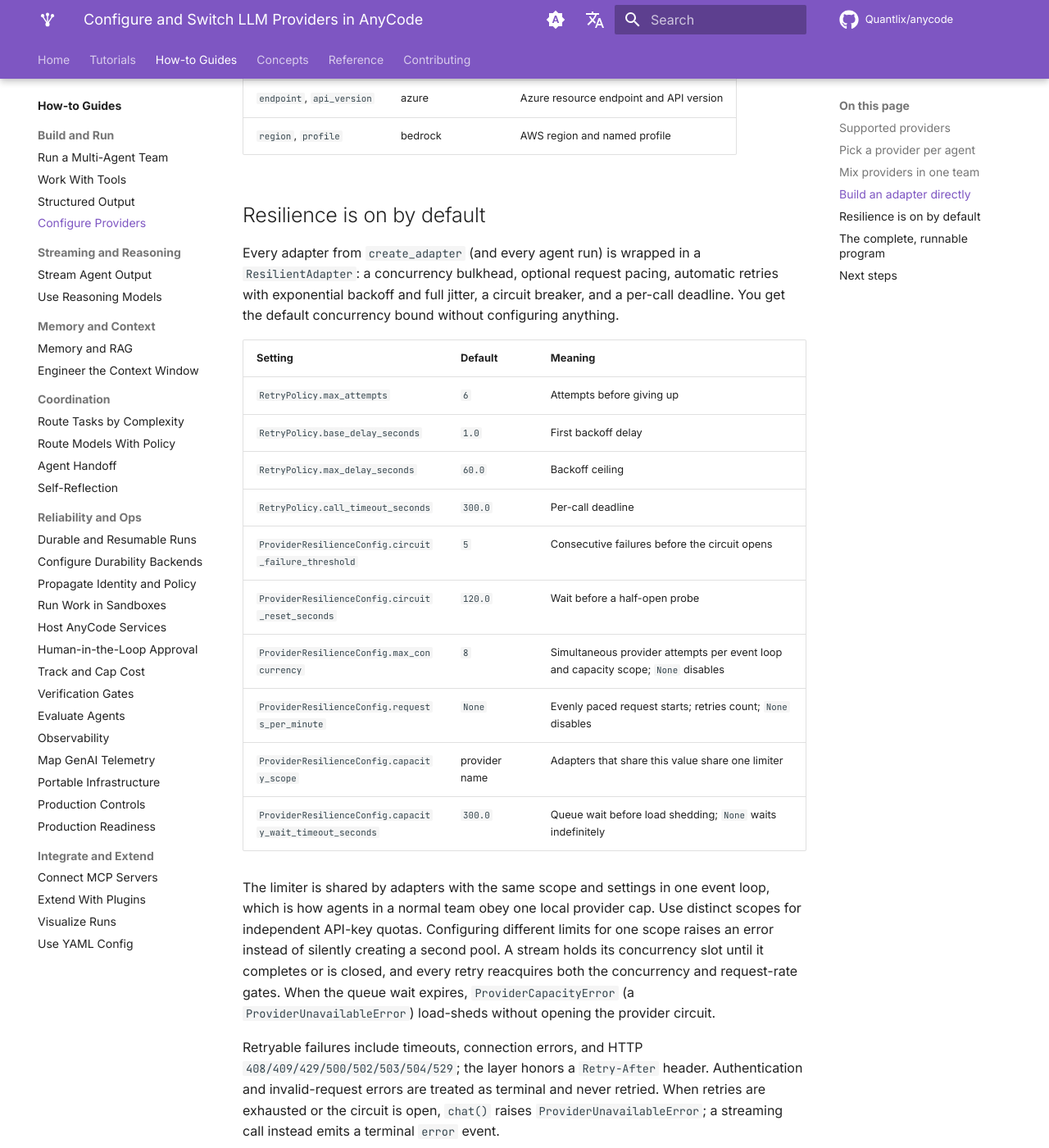
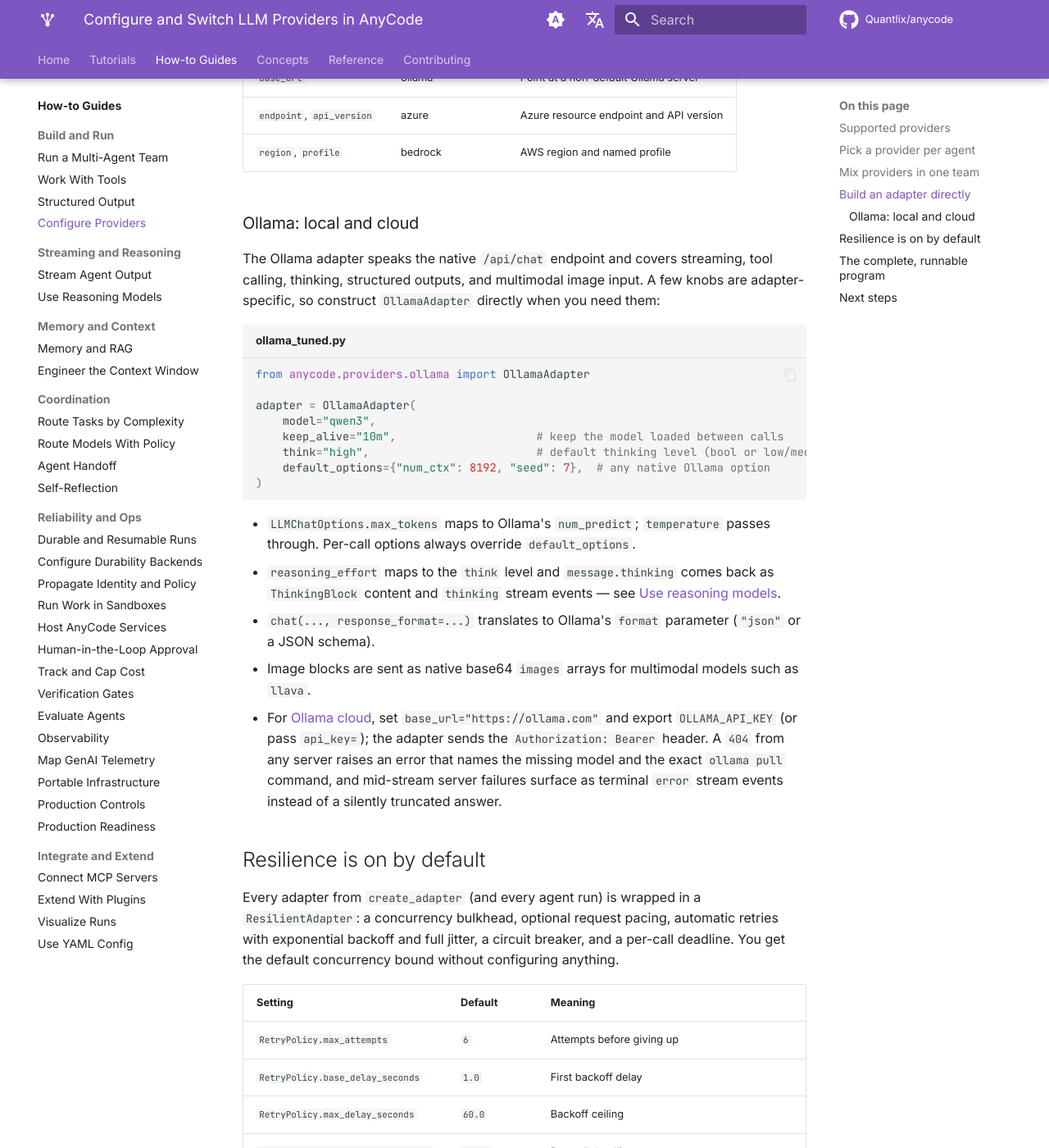
Before and after one commit to Quantlix/anycode, an MkDocs documentation site: the page built from site_docs/guides/providers.md, in a window 1280 px wide and 1400 px high, scrolled down 2585 px. Shown: the whole window at 82% size. Built offline with MkDocs 1.6.1 and Material for MkDocs 9.7.7, drawn with Linux system fonts in a browser that asks for light colours; comment, search, counter and statistics services are not loaded; the version menu is left out; some of the changed text lies outside the part shown.

Commit message:
docs: document robust ollama integration

````diff
--- a/site_docs/guides/providers.md
+++ b/site_docs/guides/providers.md
@@ -15,7 +15,7 @@ AnyCode is provider-agnostic: every agent names a `provider` and a `model`, and
 | `anthropic` | `claude-haiku-4-5`, `claude-sonnet-5` | `ANTHROPIC_API_KEY` | `anycode-py[anthropic]` |
 | `openai` | `gpt-4o-mini`, `gpt-5` | `OPENAI_API_KEY` | `anycode-py[openai]` |
 | `google` | `gemini-2.5-flash` | `GOOGLE_API_KEY` or `GEMINI_API_KEY` | `anycode-py[google]` |
-| `ollama` | any local model (e.g. `llama3.1`) | none (local server) | `anycode-py[ollama]` |
+| `ollama` | any local model (e.g. `llama3.1`), or cloud models on ollama.com | none locally; `OLLAMA_API_KEY` for ollama.com | `anycode-py[ollama]` |
 | `bedrock` | AWS-hosted model IDs | AWS creds + `AWS_DEFAULT_REGION` | `anycode-py[bedrock]` |
 | `azure` | your deployment name | `AZURE_OPENAI_ENDPOINT`, `AZURE_OPENAI_API_KEY` | `anycode-py[azure]` |
 
@@ -109,6 +109,27 @@ print(result.content[0].text, result.usage.input_tokens)
 | `base_url` | ollama | Point at a non-default Ollama server |
 | `endpoint`, `api_version` | azure | Azure resource endpoint and API version |
 | `region`, `profile` | bedrock | AWS region and named profile |
+
+### Ollama: local and cloud
+
+The Ollama adapter speaks the native `/api/chat` endpoint and covers streaming, tool calling, thinking, structured outputs, and multimodal image input. A few knobs are adapter-specific, so construct `OllamaAdapter` directly when you need them:
+
+```python title="ollama_tuned.py"
+from anycode.providers.ollama import OllamaAdapter
+
+adapter = OllamaAdapter(
+    model="qwen3",
+    keep_alive="10m",                     # keep the model loaded between calls
+    think="high",                         # default thinking level (bool or low/medium/high/max)
+    default_options={"num_ctx": 8192, "seed": 7},  # any native Ollama option
+)
+```
+
+- `LLMChatOptions.max_tokens` maps to Ollama's `num_predict`; `temperature` passes through. Per-call options always override `default_options`.
+- `reasoning_effort` maps to the `think` level and `message.thinking` comes back as `ThinkingBlock` content and `thinking` stream events — see [Use reasoning models](reasoning-models.md).
+- `chat(..., response_format=...)` translates to Ollama's `format` parameter (`"json"` or a JSON schema).
+- Image blocks are sent as native base64 `images` arrays for multimodal models such as `llava`.
+- For [Ollama cloud](https://docs.ollama.com/cloud), set `base_url="https://ollama.com"` and export `OLLAMA_API_KEY` (or pass `api_key=`); the adapter sends the `Authorization: Bearer` header. A `404` from any server raises an error that names the missing model and the exact `ollama pull` command, and mid-stream server failures surface as terminal `error` stream events instead of a silently truncated answer.
 
 ## Resilience is on by default
 
````
Also changed, not shown: CHANGELOG.md (+8 -0 lines), site_docs/guides/reasoning-models.md (+7 -3 lines).
